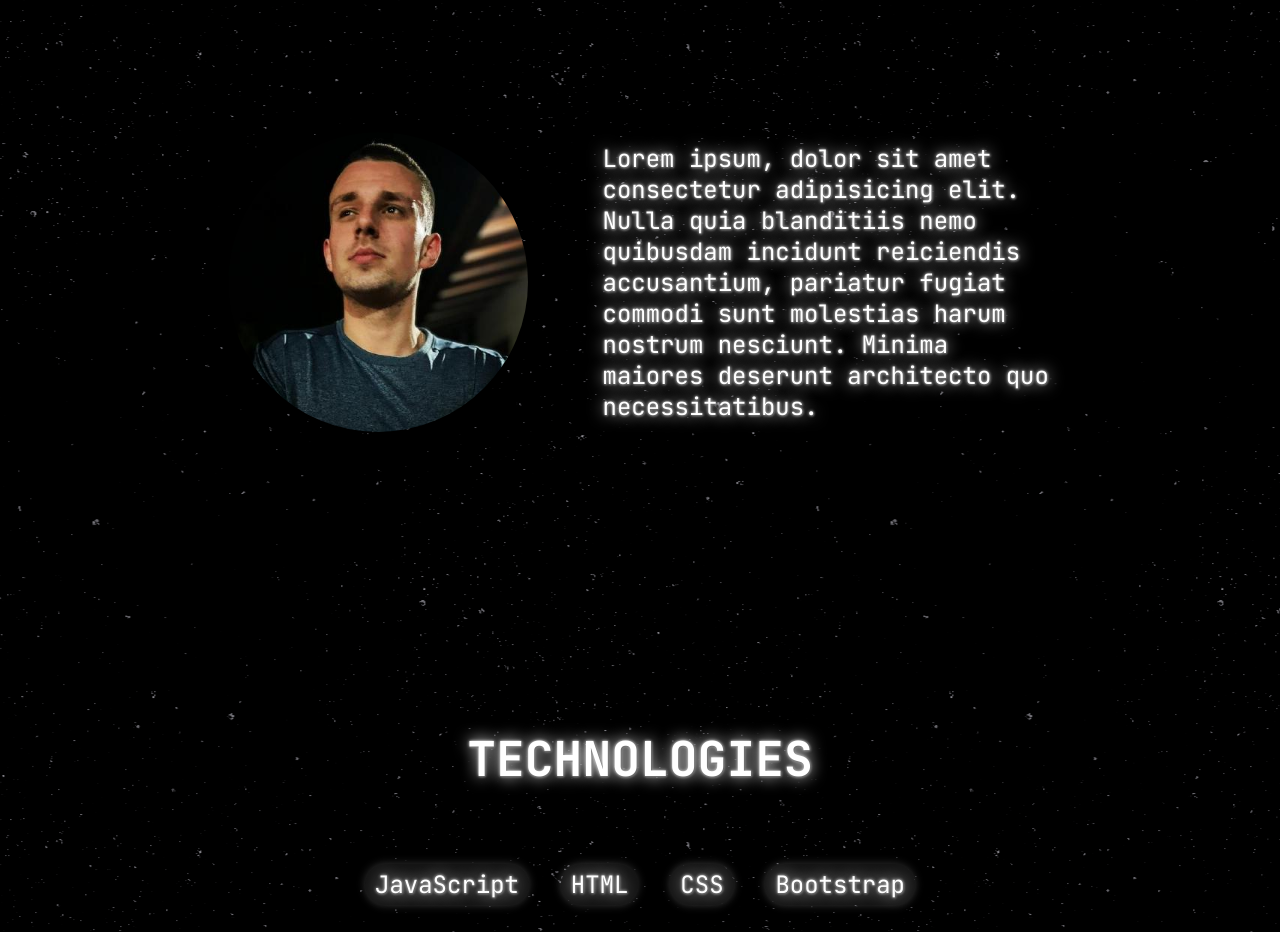
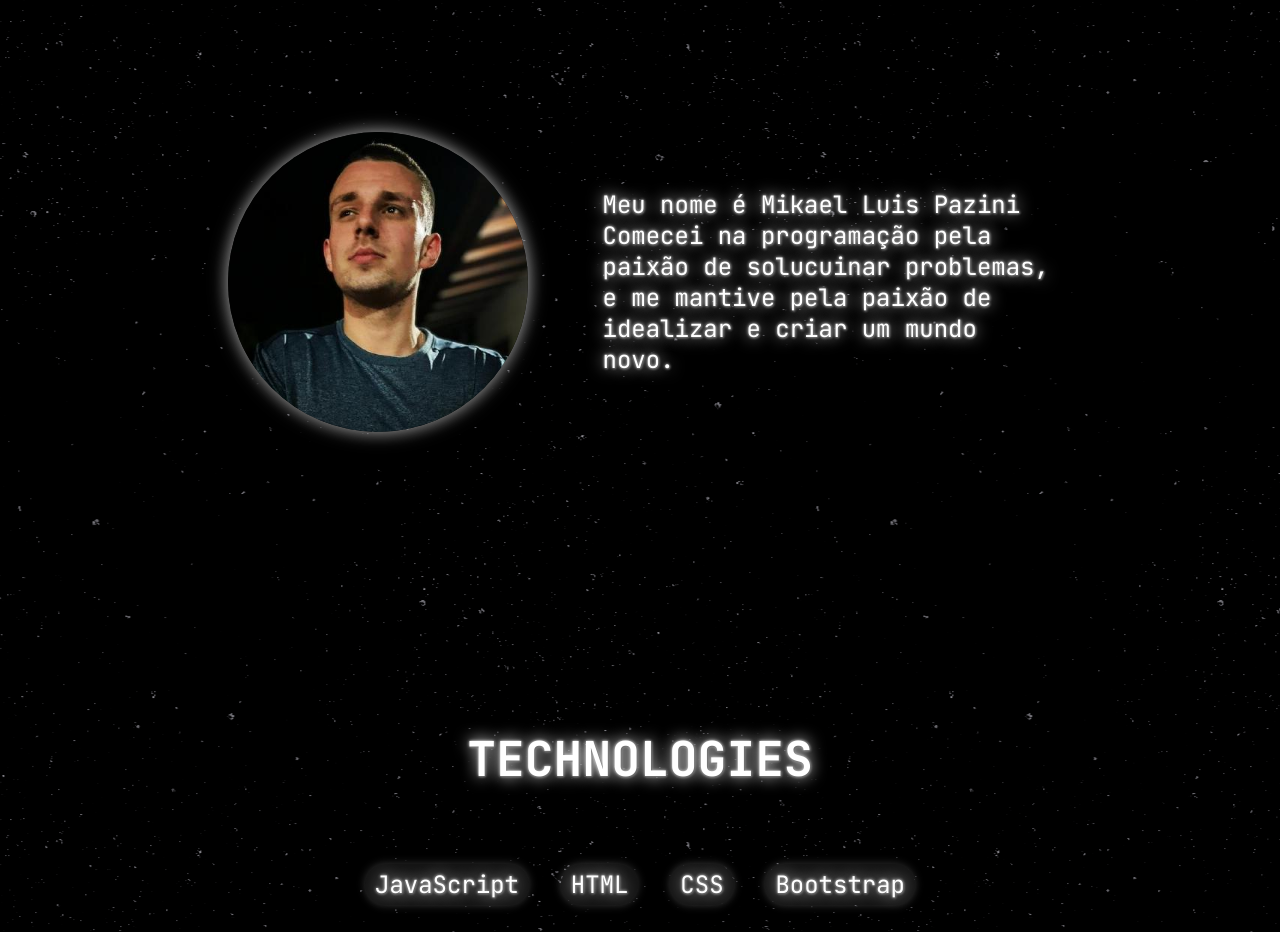
Before and after one commit to mikael-pazini/portfolio, a plain HTML site: page index.html in a window 1280 px wide. Shown: the part 918-1850 px from the top of the page. Drawn offline with Linux system fonts and the light colour scheme.

Commit message:
update about-me

```diff
--- a/index.html
+++ b/index.html
@@ -35,7 +35,10 @@
                 <section id="about-me">
                     <img src="img/miakel.jpeg" alt="">
                     <!-- <h1>ABOUT-ME</h1> -->
-                    <p>Lorem ipsum, dolor sit amet consectetur adipisicing elit. Nulla quia blanditiis nemo quibusdam incidunt reiciendis accusantium, pariatur fugiat commodi sunt molestias harum nostrum nesciunt. Minima maiores deserunt architecto quo necessitatibus.</p>
+                    <p>
+                        Meu nome é Mikael Luis Pazini <br>
+                        Comecei na programação pela paixão de solucuinar problemas, e me mantive pela paixão de idealizar e criar um mundo novo.
+                    </p>
                 </section>
 
                 <section id="projects">
--- a/style/style.css
+++ b/style/style.css
@@ -123,6 +123,7 @@ div#presentation > p {
 section#about-me > img {
     border-radius: 50%;
     width: 300px;
+    box-shadow: 0px 0px 15px rgba(255, 255, 255, 0.40), 0px 0px 20px rgba(255, 255, 255, 0.40);
 }
 section#about-me > p {
     width: 450px;
@@ -192,6 +193,7 @@ div.socialButton {
 }
 div.socialButton:hover {
     box-shadow: 0px 0px 15px rgba(255, 255, 255, 0.40), 0px 0px 20px rgba(255, 255, 255, 0.40);
+    transition: 0.4s;
 }
 
 a.linkedin , a.github , a.instagram , a.whatsapp , a.call , a.email {
```
